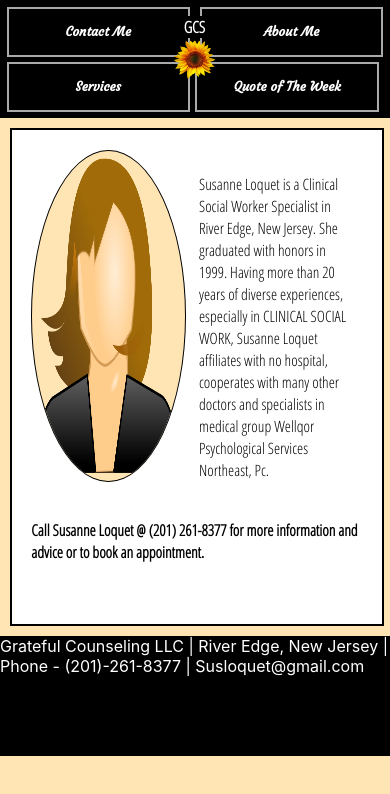
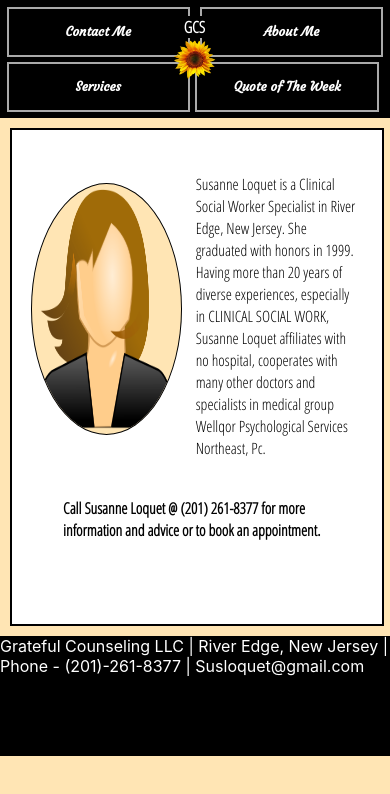
Before and after one commit to JayZonday/sus-home, a React (Create React App) app: page /about in a window 390 px wide. Shown: the top 794 px of the page. Built offline with nearby package versions, Linux system fonts and the light colour scheme.

Commit message:
qtod fix on mobile

```diff
--- a/src/components/AboutMe/index.css
+++ b/src/components/AboutMe/index.css
@@ -27,18 +27,20 @@
 }
 @media only screen and (max-width: 600px) {
   .bio-pic{
-    height: 330px;
-    width: 46%;
+    height: 250px;
+    width: 45%;
     border-radius: 100%;
     border: 1px solid black;
     background: #FFE5B4;
+    margin-top: 10%
   }
   .mini-bio{
     font-size: 4vw;
   }
   .caller{
     position: absolute;
-    margin: 4% 0 0 -43%;
+    margin: 4% 0 0 -34%;
+    width: 75%;
     font-weight: 600;
   }
 }
--- a/src/components/TopNav/index.css
+++ b/src/components/TopNav/index.css
@@ -42,10 +42,9 @@ a:hover, a, a:active{
   position: absolute;
   background: rgba(255,255,255,.96);
   border: 2px solid black;;
-  padding: 5%;
-  width: 20%;
-  margin-left: 35%;
-  margin-top: 20%;
+  width: 100%;
+  margin-left: 10%;
+  margin-top: 0%;
   z-index: 101;
   text-align: center;
   font-size: 20px;
@@ -66,20 +65,20 @@ a:hover, a, a:active{
 .close-btn:hover{
   color: #FFE5B4;
 }
-@media only screen and (max-width: 600px) {
+@media only screen and (max-width: 750px) {
   .qotd{
     position: absolute;
     background: rgba(0,0,0,.96);
     border: 2px solid #FFE5B4;
     padding: 5%;
     color: #FFE5B4;
-    width: 60%;
-    margin-left: 13%;
-    margin-top: 36%;
+    width: 87%;
+    margin-top: -25%;
     z-index: 101;
     text-align: center;
     font-size: 20px;
-    border-radius: 2%
+    border-radius: 2%;
+    margin-left: 0%;
   }
   #home-title{
     position: absolute;;
@@ -90,7 +89,7 @@ a:hover, a, a:active{
     font-family: 'Open Sans Condensed', sans-serif;
   }
   .close-btn{
-    margin-top: -7%;
-    margin-left: 75%;
+    margin-top: -5%;
+    margin-left: 83%;
   }
 }
```
